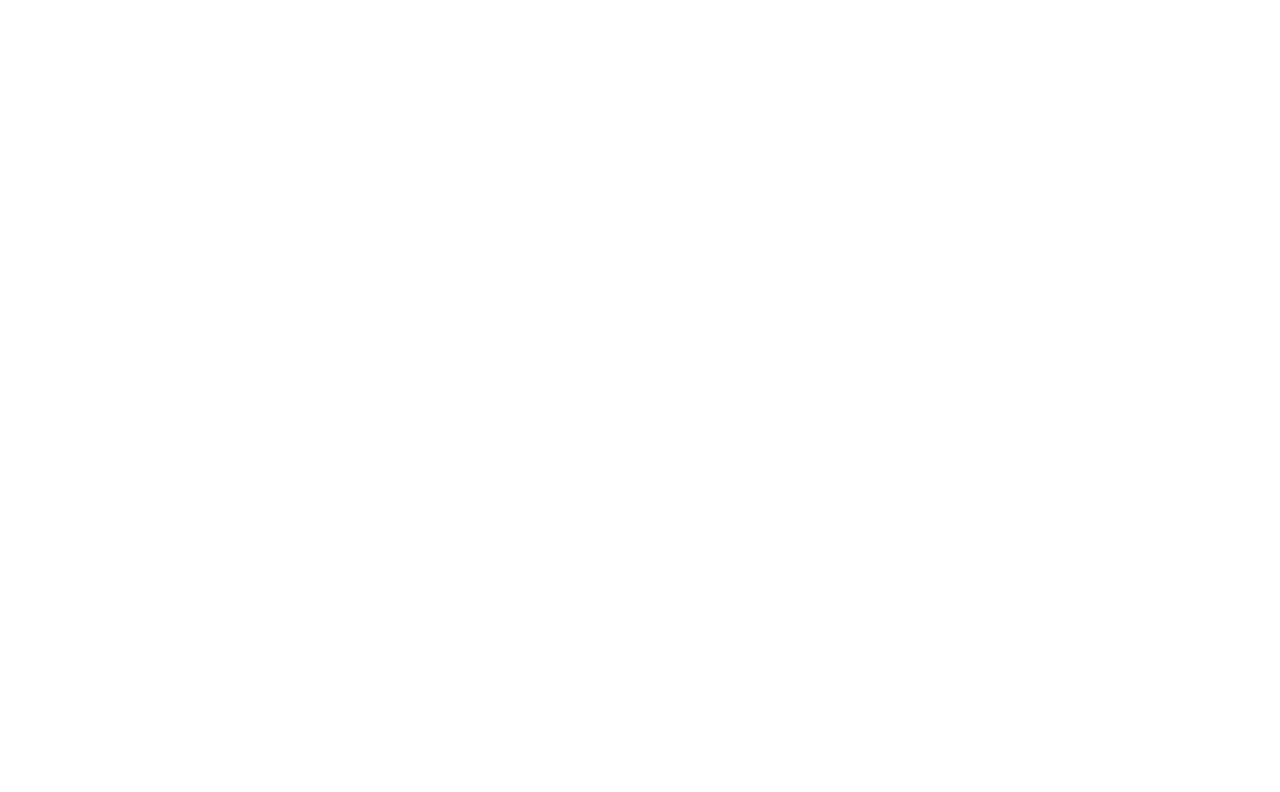
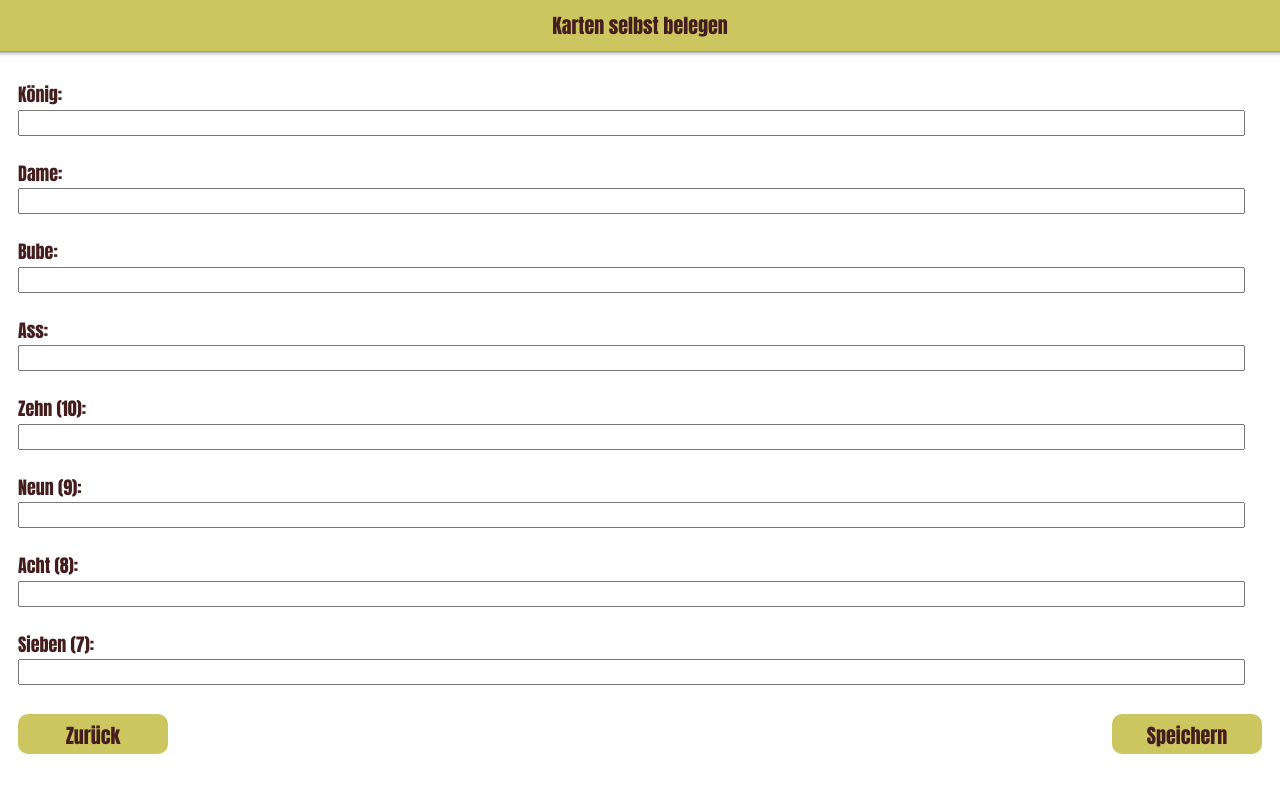
Before and after one commit to peaceable1887/FourKingz, a Vue app: page /settings in a window 1280 px wide. Before the commit this address had no page. Shown: the top 792 px of the page. Built offline with nearby package versions, Linux system fonts and the light colour scheme.

Commit message:
implement Settings.vue

```diff
--- a/public/index.html
+++ b/public/index.html
@@ -4,6 +4,8 @@
     <meta charset="utf-8">
     <meta http-equiv="X-UA-Compatible" content="IE=edge">
     <meta name="viewport" content="width=device-width,initial-scale=1.0">
+    <meta name="viewport" content="width=device-width, user-scalable=no">
+    <meta http-equiv="Content-Security-Policy" content="upgrade-insecure-requests">
     <link rel="icon" href="<%= BASE_URL %>favicon.ico">
     <title><%= htmlWebpackPlugin.options.title %></title>
   </head>
--- a/src/App.vue
+++ b/src/App.vue
@@ -15,13 +15,12 @@ export default
 html,
 body
 {
-  position: relative;
   height: 100%;
-  width: 100%;
   min-height: 100vh;
   font-family: Impact, Regular;
   -webkit-font-smoothing: antialiased;
   -moz-osx-font-smoothing: grayscale;
+  touch-action: pan-y;
 }
 #app
 {
@@ -30,5 +29,6 @@ body
   justify-content: center;
   align-items: center;
   flex-direction: column;
+  margin: 10px;
 }
 </style>
--- a/src/components/Button.vue
+++ b/src/components/Button.vue
@@ -25,4 +25,9 @@ button
     -moz-osx-font-smoothing: grayscale;
     cursor: pointer;
 }
+button:hover
+{
+    background-color: #441d1d;
+    color: #ccc661;
+}
 </style>
--- a/src/components/Card.vue
+++ b/src/components/Card.vue
@@ -20,10 +20,11 @@
 <script>
     export default
     {
-        name: "card-item",
+        name: "item-card",
         emits: ['flip-card'],
         props:
         {
+            cardNumber: String,
             cardName: String,
             cardAction: String
         }
--- /dev/null
+++ b/src/components/Header.vue
@@ -0,0 +1,43 @@
+<template>
+    <table>
+        <tr>
+            <th>Restkarten: <span>{{ cards }}</span></th>
+            <th>Könige: <span>{{ kings }}</span></th>
+        </tr>
+    </table>
+</template>
+
+<script>
+    export default
+    {
+        name: "item-header",
+        props:
+        {
+            cards: String,
+            kings: String,
+        }
+    }
+</script>
+
+<style lang="scss" scoped>
+table
+{
+    font-family: Impact, Regular;
+    background-color: #ccc661;
+    color: #441d1d;
+    position: absolute;
+    top:0;
+    width: 100%;
+    margin: 0;
+    padding: 10px;
+    font-size: 20px;
+    box-shadow: 0px 0.5px 5px 0px rgba(0,0,0,0.75);
+    -webkit-box-shadow: 0px 0.5px 5px 0px rgba(0,0,0,0.75);
+    -moz-box-shadow: 0px 0.5px 5px 0px rgba(0,0,0,0.75);
+}
+span
+{
+    color: black;
+}
+
+</style>
--- a/src/router/index.js
+++ b/src/router/index.js
@@ -1,6 +1,7 @@
 import { createRouter, createWebHistory } from 'vue-router'
 import Menu from '../views/Menu.vue';
 import Main from '../views/Game.vue';
+import Settings from '../views/Settings.vue';
 
 const routes = [
   {
@@ -13,6 +14,11 @@ const routes = [
     name: 'Game',
     component: Main,
   },
+  {
+    path: '/settings',
+    name: 'Settings',
+    component: Settings,
+  },
 ]
 
 const router = createRouter({history: createWebHistory(process.env.BASE_URL), routes,});
--- a/src/views/Game.vue
+++ b/src/views/Game.vue
@@ -1,28 +1,35 @@
 <template>
+    <Header
+    :cards="`${33-activeIndex}`"
+    :kings="`${displayCountKing}`">
+    </Header>
     <swiper
     :effect="'cards'"
     :grabCursor="true"
     :touchStartPreventDefault="false"
     :allowSlidePrev="false"
+    :allowSlideNext="false"
+    :shortSwipes="false"
+    :longSwipesMs="0"
     :modules="modules"
     class="mySwiper"
     >
         <swiper-slide v-for="card in cards" :key="card" v-slot="{isActive}">
             <Card
-            @flip-card="flipped()"
+            @flip-card="isActive ? flipped() : null"
             :cardName="`${cardsName}`"
             :cardAction="`${cardsAction}`"
             :style="[isActive ? `${this.transformStyle}` : '' ]"
             :class="{card_inner: card_inner, isFlipped: isFlipped}"
-            ></Card>
+            >
+            </Card>
         </swiper-slide>
     </swiper>
     <div class="msg" v-if="msg">
-        <img src="../assets/iconmonstr-check-mark-8-240.png">
-        <span class="text">Vierter König wurde gezogen!</span>
+        <span class="text">Spiel beendet. Vier Könige gezogen.</span>
         <div class="btnWrapper">
             <router-link to="/">
-                <Button text="Hauptmenü"></Button>
+                <Button @click="clearCardActionValue()" text="Hauptmenü"></Button>
             </router-link>
             <a href="/game">
                 <Button text="Neu Starten"></Button>
@@ -30,6 +37,7 @@
         </div>
     </div>
   </template>
+
   <script>
     // Import Swiper Vue.js components
     import { Swiper, SwiperSlide } from 'swiper/vue';
@@ -39,6 +47,7 @@
     // import required modules
     import { EffectCards } from 'swiper';
 
+    import Header from "../components/Header.vue";
     import Button from "../components/Button.vue";
     import Card from "../components/Card.vue";
 
@@ -52,6 +61,7 @@
         {
             Swiper,
             SwiperSlide,
+            Header,
             Button,
             Card
         },
@@ -80,20 +90,17 @@
                 ],
                 cardsName: "",
                 cardsAction: "",
-                isOpen: true,
                 transformStyle: "",
+                activeIndex: "1",
                 activeI: "",
                 imageUrl: "",
                 cardImg: "",
                 currentValue: 0,
                 showCardContent: false,
                 msg: false,
+                displayCountKing: "0"
 
             }
-        },
-        computed:
-        {
-
         },
         /* eslint-disable */
         mounted()
@@ -103,20 +110,24 @@
 
                 const currentSlideProgress = swiper.swiper;
                 this.currentValue = Math.floor(currentSlideProgress.progress*1000)
+                this.activeIndex = currentSlideProgress.activeIndex+1
 
-                if(this.currentValue != 0 && this.currentValue%(CARD_COUNT/2) === 0 && !(this.currentValue%CARD_COUNT === 0))
+                if(this.currentValue != 0 && this.currentValue%(CARD_COUNT/8) === 0 && !(this.currentValue%CARD_COUNT === 0))
                 {
+
                     this.transformStyle = ""
                     this.showCardContent = false
                 }
+
             })
 
             swiper.addEventListener("touchmove" , () => {
 
                 const currentSlideProgress = swiper.swiper;
                 this.currentValue = Math.floor(currentSlideProgress.progress*1000)
+                this.activeIndex = currentSlideProgress.activeIndex+1
 
-                if(this.currentValue != 0 && this.currentValue%(CARD_COUNT/2) === 0 && !(this.currentValue%CARD_COUNT === 0))
+                if(this.currentValue != 0 && this.currentValue%(CARD_COUNT/8) == 0 && !(this.currentValue%CARD_COUNT == 0) )
                 {
                     this.transformStyle = ""
                     this.showCardContent = false
@@ -125,13 +136,37 @@
             })
 
         },
+        updated()
+        {
+            /*const swiper = document.querySelector(".swiper")
+            const currentSlideProgress = swiper.swiper;
+            this.currentValue = Math.floor(currentSlideProgress.progress*1000)
+            if(this.testzwei == this.activeIndex)
+                {
+                    setInterval(
+                        function(){ console.log("sind gleich")
+                    currentSlideProgress.allowSlideNext = false },
+                    2000)
+
+                }*/
+        },
         /* eslint-disable */
         methods:
         {
+            chooseCardActionValue(cardAction, localStorageValue)
+            {
+                if(localStorageValue === "" || localStorageValue === null )
+                {
+                    this.cardsAction = cardAction
+                }else
+                {
+                    this.cardsAction = localStorageValue;
+                }
+            },
             flipped()
             {
                 const swiper = document.querySelector(".swiper").swiper
-                console.log(swiper.allowSlideNext)
+
                 this.isFlipped = true
 
                 while(this.cardsType[2].isFinished === false && this.isFlipped === true && this.showCardContent === false)
@@ -145,7 +180,7 @@
                             if(this.cardsType[0].counter != 4)
                             {
                                 this.cardsName = this.cardsType[0].name
-                                this.cardsAction = this.cardsType[0].action
+                                this.chooseCardActionValue(this.cardsType[0].action, localStorage.getItem("boy"))
                                 this.cardImg = this.cardsType[0].img
                                 this.showCardContent = !this.showCardContent
                                 this.cardsType[0].counter++
@@ -158,7 +193,7 @@
                             if(this.cardsType[1].counter != 4)
                             {
                                 this.cardsName = this.cardsType[1].name
-                                this.cardsAction = this.cardsType[1].action
+                                this.chooseCardActionValue(this.cardsType[1].action, localStorage.getItem("queen"))
                                 this.cardImg = this.cardsType[1].img
                                 this.showCardContent = !this.showCardContent
                                 this.cardsType[1].counter++
@@ -169,13 +204,16 @@
                             break;
                         case 3:
                                 this.cardsName = this.cardsType[2].name
-                                this.cardsAction = this.cardsType[2].action
+                                this.chooseCardActionValue(this.cardsType[2].action, localStorage.getItem("king"))
                                 this.cardImg = this.cardsType[2].img
                                 this.showCardContent = !this.showCardContent
                                 this.cardsType[2].counter++
+                                this.displayCountKing = this.cardsType[2].counter
+
                                 if(this.cardsType[2].counter === 4)
                                 {
                                     this.cardsType[2].isFinished = true
+                                    swiper.allowSlideNext = false
                                     this.msg = true;
                                 }
                             break;
@@ -183,7 +221,7 @@
                             if(this.cardsType[3].counter != 4)
                             {
                                 this.cardsName = this.cardsType[3].name
-                                this.cardsAction = this.cardsType[3].action
+                                this.chooseCardActionValue(this.cardsType[3].action, localStorage.getItem("ace"))
                                 this.cardImg = this.cardsType[3].img
                                 this.showCardContent = !this.showCardContent
                                 this.cardsType[3].counter++
@@ -196,7 +234,7 @@
                             if(this.cardsType[4].counter != 4)
                             {
                                 this.cardsName = this.cardsType[4].name
-                                this.cardsAction = this.cardsType[4].action
+                                this.chooseCardActionValue(this.cardsType[4].action, localStorage.getItem("ten"))
                                 this.cardImg = this.cardsType[4].img
                                 this.showCardContent = !this.showCardContent
                                 this.cardsType[4].counter++
@@ -209,7 +247,7 @@
                             if(this.cardsType[5].counter != 4)
                             {
                                 this.cardsName = this.cardsType[5].name
-                                this.cardsAction = this.cardsType[5].action
+                                this.chooseCardActionValue(this.cardsType[5].action, localStorage.getItem("nine"))
                                 this.cardImg = this.cardsType[5].img
                                 this.showCardContent = !this.showCardContent
                                 this.cardsType[5].counter++
@@ -222,7 +260,7 @@
                             if(this.cardsType[6].counter != 4)
                             {
                                 this.cardsName = this.cardsType[6].name
-                                this.cardsAction = this.cardsType[6].action
+                                this.chooseCardActionValue(this.cardsType[6].action, localStorage.getItem("eight"))
                                 this.cardImg = this.cardsType[6].img
                                 this.showCardContent = !this.showCardContent
                                 this.cardsType[6].counter++
@@ -235,7 +273,7 @@
                             if(this.cardsType[7].counter != 4)
                             {
                                 this.cardsName = this.cardsType[7].name
-                                this.cardsAction = this.cardsType[7].action
+                                this.chooseCardActionValue(this.cardsType[7].action, localStorage.getItem("seven"))
                                 this.cardImg = this.cardsType[7].img
                                 this.showCardContent = !this.showCardContent
                                 this.cardsType[7].counter++
@@ -249,13 +287,20 @@
                     this.isFlipped = false
                 }
             },
+            clearCardActionValue()
+            {
+                let keysToRemove = ["king", "queen","boy", "ace","ten", "nine", "eight", "seven"]
 
+                keysToRemove.forEach(key => localStorage.removeItem(key))
             }
+
+        },
+
+
     };
   </script>
 
 <style scoped>
-
 .swiper
 {
   width: 240px;
@@ -283,9 +328,9 @@
     flex-direction: column;
     position: absolute;
     text-align: center;
-    bottom: 0;
+    top: 60px;
     font-size: 20px;
-    color:#2C9113;
+    color:#441d1d;
     background-color: white;
 }
 .msg img
@@ -307,13 +352,12 @@
 .msg .btnWrapper Button
 {
     width: 150px;
-    padding: 10px;
+    padding: 5px;
     margin: 10px 5px;
     border-radius: 10px;
-    font-size: 20px;
-    background-color: white;
-    color: green;
-    border: green 1px solid;
+    font-size: 18px;
+    background-color: #441d1d;
+    color: #ccc661;
 }
 
 </style>
--- /dev/null
+++ b/src/views/Settings.vue
@@ -0,0 +1,123 @@
+<template>
+    <h2>Karten selbst belegen</h2>
+    <form @submit.prevent="onSubmit">
+        <label for="king">König:</label><br>
+        <input type="text" id="king" name="king" v-model="king" required><br><br>
+        <label for="queen">Dame:</label><br>
+        <input type="text" id="queen" name="queen" v-model="queen" required><br><br>
+        <label for="boy">Bube:</label><br>
+        <input type="text" id="boy" name="boy" v-model="boy" required><br><br>
+        <label for="ace">Ass:</label><br>
+        <input type="text" id="ace" name="ace" v-model="ace" required><br><br>
+        <label for="ten">Zehn (10):</label><br>
+        <input type="text" id="ten" name="ten" v-model="ten" required><br><br>
+        <label for="nine">Neun (9):</label><br>
+        <input type="text" id="nine" name="nine" v-model="nine" required><br><br>
+        <label for="eight">Acht (8):</label><br>
+        <input type="text" id="eight" name="eight" v-model="eight" required><br><br>
+        <label for="seven">Sieben (7):</label><br>
+        <input type="text" id="seven" name="seven" v-model="seven" required><br><br>
+        <div class="btnWrapper">
+            <router-link to="/">
+                <input type="submit" value="Zurück">
+            </router-link>
+            <input type="submit" value="Speichern">
+        </div>
+    </form>
+</template>
+
+<script>
+    export default
+    {
+        name: "item-settings",
+        data()
+        {
+            return{
+                king: "",
+                queen: "",
+                boy: "",
+                ace: "",
+                ten: "",
+                nine: "",
+                eight: "",
+                seven: "",
+            }
+        },
+        methods:
+        {
+            onSubmit()
+            {
+                //eingabelänge noch abfangen
+                localStorage.setItem("king", this.king)
+                localStorage.setItem("queen", this.queen)
+                localStorage.setItem("boy", this.boy)
+                localStorage.setItem("ace", this.ace)
+                localStorage.setItem("ten", this.ten)
+                localStorage.setItem("nine", this.nine)
+                localStorage.setItem("eight", this.eight)
+                localStorage.setItem("seven", this.seven)
+            },
+        }
+    }
+</script>
+
+<style lang="scss" scoped>
+h2
+{
+    font-family: Impact, Regular;
+    background-color: #ccc661;
+    color: #441d1d;
+    position: absolute;
+    top:0;
+    width: 100%;
+    margin: 0;
+    padding: 10px;
+    font-size: 20px;
+    text-align: center;
+    box-shadow: 0px 0.5px 5px 0px rgba(0,0,0,0.75);
+    -webkit-box-shadow: 0px 0.5px 5px 0px rgba(0,0,0,0.75);
+    -moz-box-shadow: 0px 0.5px 5px 0px rgba(0,0,0,0.75);
+}
+form
+{
+    width: 100%;
+    margin: 15px 0 0 0;
+}
+label
+{
+    color: #441d1d;
+    font-size: 18px;
+}
+.btnWrapper
+{
+    display:flex;
+    flex-direction: row;
+    justify-content: space-between;
+}
+input
+{
+    width: 98%;
+    height: 20px;
+}
+input[type=submit]
+{
+    margin: 5px 0 0 0 ;
+    width: 150px;
+    height: 40px;
+    background-color: #ccc661;
+    color: #441d1d;
+    border: none;
+    font-family: Impact, Regular;
+    -webkit-font-smoothing: antialiased;
+    -moz-osx-font-smoothing: grayscale;
+    cursor: pointer;
+    padding: 6px 25px;
+    font-size: 20px;
+    border-radius: 10px;
+}
+input[type=submit]:hover
+{
+    background-color: #441d1d;
+    color: #ccc661;
+}
+</style>
```
Also changed, not shown: src/views/Menu.vue (+15 -5 lines), vue.config.js (+7 -1 lines). Lines whose indentation alone changed are shown as unchanged.
